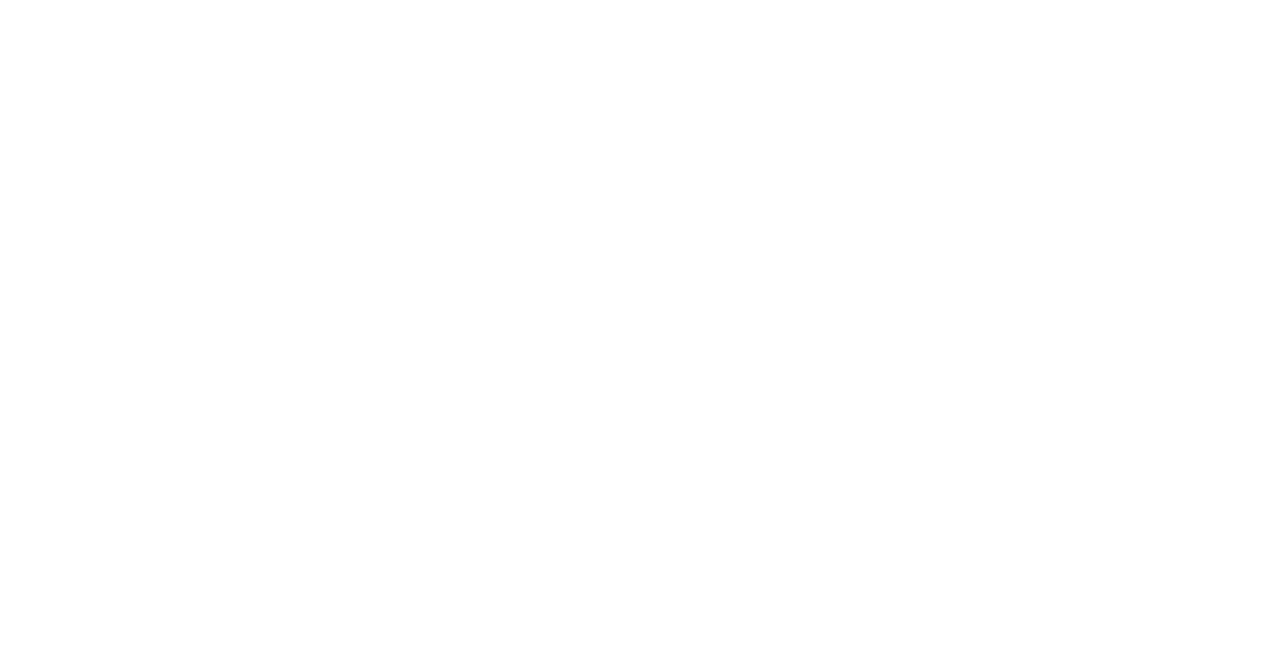
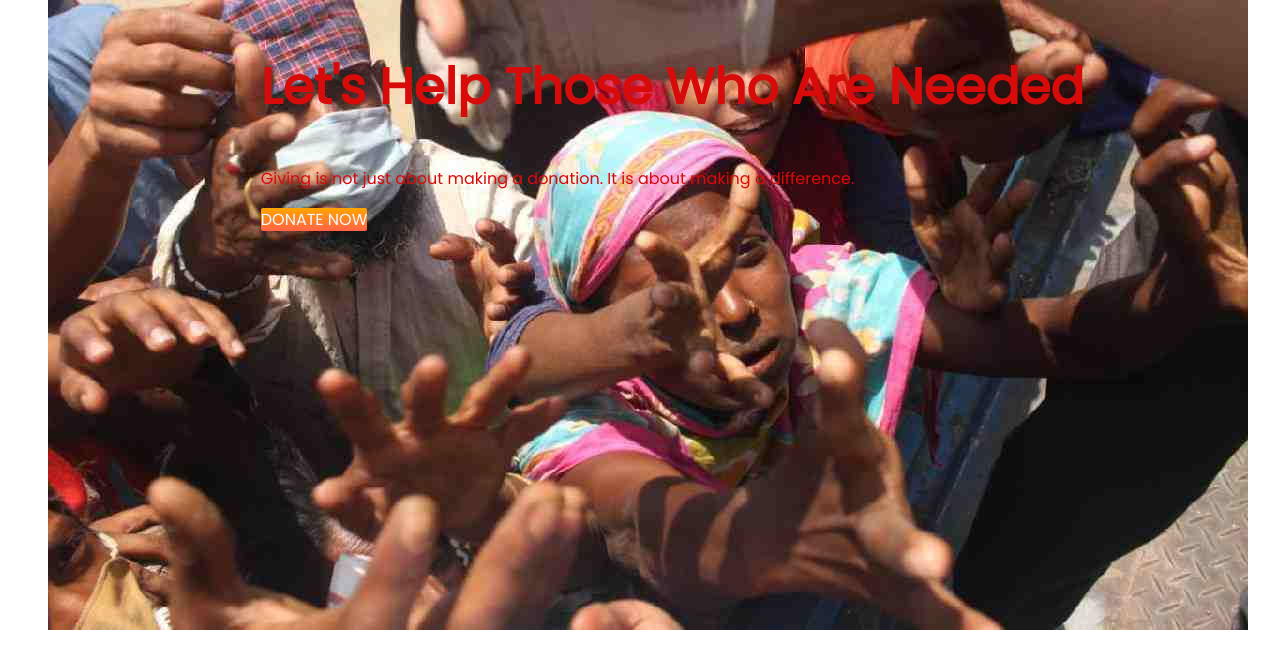
Before and after one commit to mubasshirmantasha/donate-protfolio, a plain HTML site: page index.html in a window 1280 px wide. Drawn offline with Linux system fonts and the light colour scheme.

Commit message:
top banner added

```diff
--- a/index.html
+++ b/index.html
@@ -6,10 +6,22 @@
     <meta http-equiv="X-UA-Compatible" content="IE=edge">
     <meta name="viewport" content="width=device-width, initial-scale=1.0">
     <title>Portfolio</title>
+    <link rel="preconnect" href="https://fonts.googleapis.com">
+    <link rel="preconnect" href="https://fonts.gstatic.com" crossorigin>
+    <link href="https://fonts.googleapis.com/css2?family=Poppins&display=swap" rel="stylesheet">
     <link rel="stylesheet" href="style.css">
 </head>
 
 <body>
+    <section class="top-banner">
+        <div class="top-width">
+            <p style="background-image: url(images/donation8.jpg);"></p>
+            <h1 class="red-color">Let's Help Those Who Are Needed</h1>
+            <p class="red-color">Giving is not just about making a donation. It is about making a difference.</p>
+            <a class="link-button" target="_blank" href="">DONATE NOW</a>
+        </div>
+    </section>
+
 
 </body>
 
--- a/style.css
+++ b/style.css
@@ -0,0 +1,33 @@
+body {
+    font-family: 'Poppins', sans-serif;
+    background-image: url("images/donation8.jpg");
+    background-repeat: no-repeat;
+    background-size: full;
+    background-position-x: 60%;
+}
+
+h1 {
+    font-size: 50px;
+}
+
+.red-color {
+    color: rgb(216, 11, 11);
+}
+
+section {
+    display: flex;
+}
+
+.top-width {
+    width: 70%;
+    padding-left: 20%;
+}
+
+.link-button {
+    text-decoration: none;
+    background-image: linear-gradient(orange, tomato);
+    color: aliceblue;
+    font-weight: 400;
+    border-radius: 2px;
+    padding: center;
+}
```
